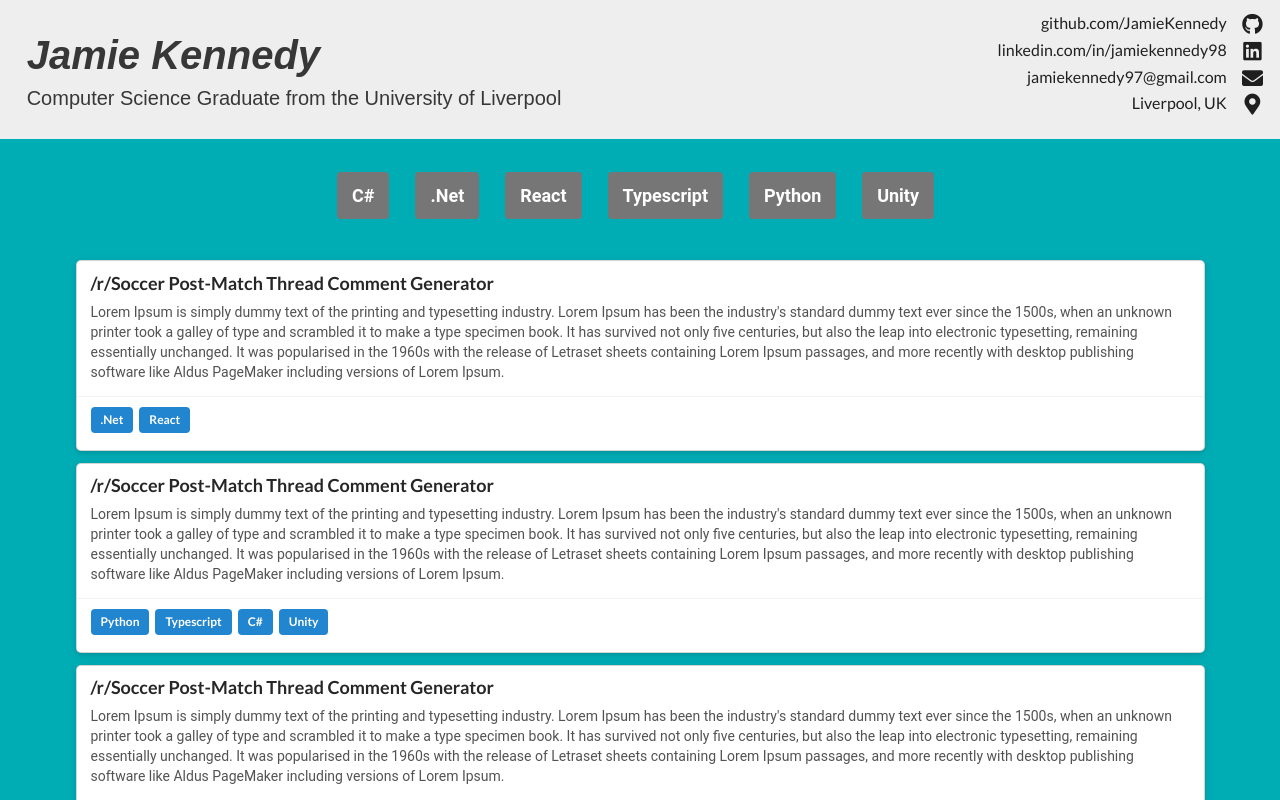
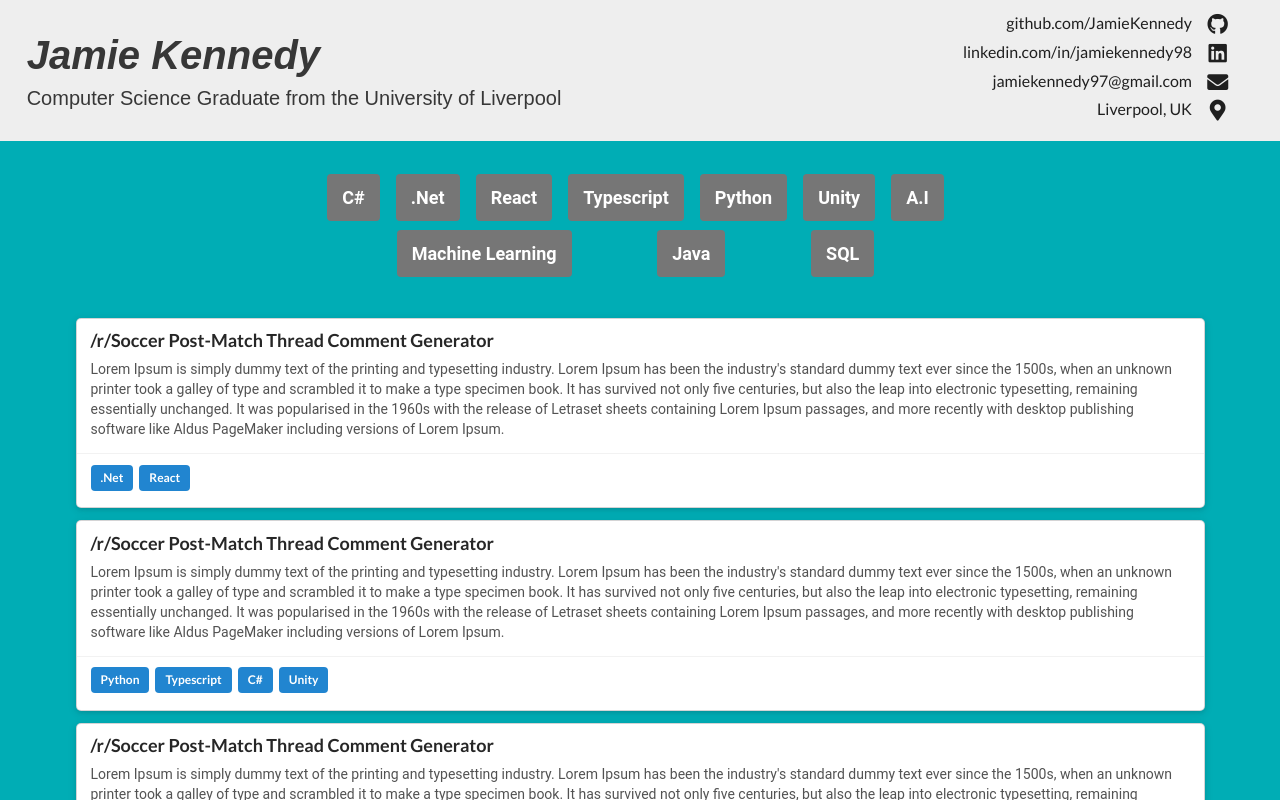
Before and after one commit to JamieKennedy/portfolio_website, a React (Create React App) app: page / in a window 1280 px wide. Shown: the top 800 px of the page. Built offline with nearby package versions, Linux system fonts and the light colour scheme.

Commit message:
Improved header resizing

```diff
--- a/src/CSS/Home.css
+++ b/src/CSS/Home.css
@@ -24,11 +24,13 @@ p {
   width: auto;
   height: auto;
   overflow: hidden;
+  display: flex;
+  justify-content: space-between;
+  flex-wrap: wrap;
 }
 
 .titleContainer {
-  float: left;
-  width: 70%;
+  width: 50%;
   padding: 20pt;
 }
 
@@ -48,23 +50,23 @@ p {
 
 .socialsContainer {
   padding: 10pt;
-  width: 250pt;
-  float: right;
+  width: 50%;
 }
 
 .social {
-  width: 400px;
-  padding-bottom: 20pt;
+  float: right;
+  width: 100%;
+  padding-bottom: 5pt;
 }
 .social .socialText {
-  width: 70%;
+  width: 90%;
   float: left;
   text-align: right;
   padding-right: 10pt;
   font-size: 12pt;
 }
 .social .socialIcon {
-  width: 30%;
+  width: 10%;
   float: right;
 }
 
--- a/src/SCSS/Home.scss
+++ b/src/SCSS/Home.scss
@@ -18,11 +18,13 @@ p {
 	width: auto;
 	height: auto;
 	overflow: hidden;
+	display: flex;
+	justify-content: space-between;
+	flex-wrap: wrap;
 }
 
 .titleContainer {
-	float: left;
-	width: 70%;
+	width: 50%;
 	padding: 20pt;
 }
 
@@ -44,16 +46,16 @@ p {
 
 .socialsContainer {
 	padding: 10pt;
-	width: 250pt;
-	float: right;
+	width: 50%;
 }
 
 .social {
-	width: 400px;
-	padding-bottom: 20pt;
+	float: right;
+	width: 100%;
+	padding-bottom: 5pt;
 
 	.socialText {
-		width: 70%;
+		width: 90%;
 		float: left;
 		text-align: right;
 		padding-right: 10pt;
@@ -61,7 +63,7 @@ p {
 	}
 
 	.socialIcon {
-		width: 30%;
+		width: 10%;
 		float: right;
 	}
 }
--- a/src/components/Projects.tsx
+++ b/src/components/Projects.tsx
@@ -2,7 +2,7 @@ import React, { useState } from 'react';
 import TagButtons from './TagButtons';
 import ProjectList from './ProjectList';
 
-const availableTags = ['C#', '.Net', 'React', 'Typescript', 'Python', 'Unity'];
+const availableTags = ['C#', '.Net', 'React', 'Typescript', 'Python', 'Unity', 'A.I', 'Machine Learning', 'Java', 'SQL'];
 
 const Projects = () => {
 	const [tags, setTags] = useState<string[]>([]);
```
Also changed, not shown: 1 other file (tests, documents, lock files or other folders).
